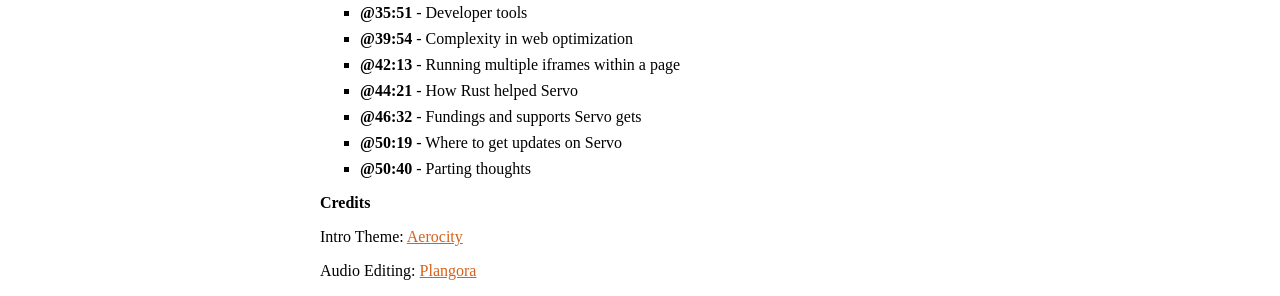
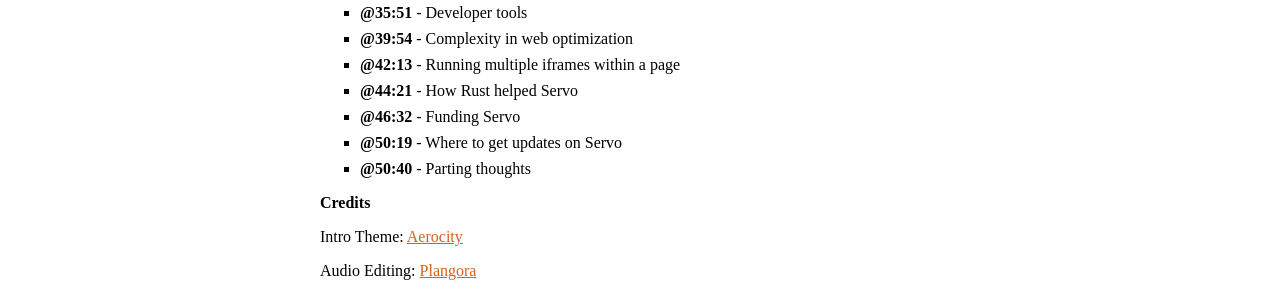
Before and after one commit to rustacean-station/rustacean-station.org, a Jekyll site: the page built from _episodes/interviews/2023-03-31-josh-matthews.md, in a window 1280 px wide. Shown: the part 1125-1421 px from the top of the page. Built offline with Jekyll 4.4.1, drawn with Linux system fonts in a browser that asks for light colours.

Commit message:
Update _episodes/interviews/2023-03-31-josh-matthews.md
Co-authored-by: Jon Gjengset <jon@thesquareplanet.com>

```diff
--- a/_episodes/interviews/2023-03-31-josh-matthews.md
+++ b/_episodes/interviews/2023-03-31-josh-matthews.md
@@ -29,7 +29,7 @@ Rustacean Station is a community project; get in touch with us if you'd like to
 - [@39:54] - Complexity in web optimization
 - [@42:13] - Running multiple iframes within a page
 - [@44:21] - How Rust helped Servo
-- [@46:32] - Fundings and supports Servo gets
+- [@46:32] - Funding Servo
 - [@50:19] - Where to get updates on Servo
 - [@50:40] - Parting thoughts
 
```
